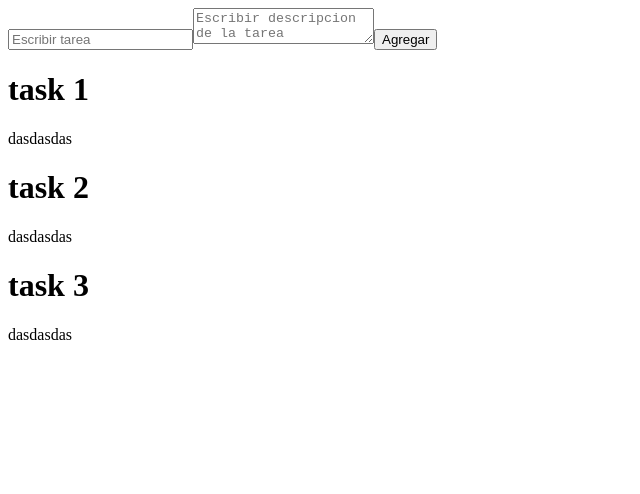
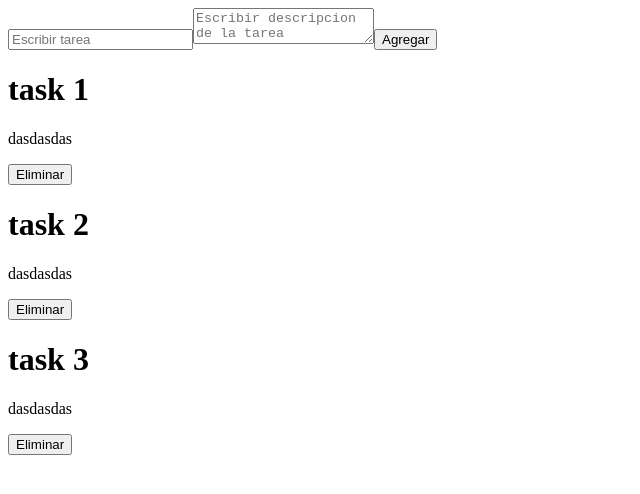
Before and after one commit to jlemes1/react-tasks-app, a React (Vite) app: page / in a window 1280 px wide. Shown: the top 494 px of the page, without its empty margins (0-640 px from the left). Built offline with nearby package versions, Linux system fonts and the light colour scheme.

Commit message:
Add delete task

```diff
--- a/src/App.jsx
+++ b/src/App.jsx
@@ -21,10 +21,14 @@
     ]);
   }
 
+  function deleteTask(taskId) {
+    setTasks(tasks.filter((task) => task.id !== taskId));
+  }
+
   return (
     <>
       <TaskForm createTask={createTask} />
-      <TaskList tasks={tasks} />
+      <TaskList tasks={tasks} deleteTask={deleteTask} />
     </>
   );
 }
--- a/src/components/TaskCard.jsx
+++ b/src/components/TaskCard.jsx
@@ -1,8 +1,9 @@
-function TaskCard({ task }) {
+function TaskCard({ task, deleteTask }) {
   return (
     <div>
       <h1>{task.title}</h1>
       <p>{task.description}</p>
+      <button onClick={() => deleteTask(task.id)}>Eliminar </button>
     </div>
   );
 }
--- a/src/components/TaskList.jsx
+++ b/src/components/TaskList.jsx
@@ -1,6 +1,6 @@
 import TaskCard from './TaskCard';
 
-function TaskList({ tasks }) {
+function TaskList({ tasks, deleteTask }) {
   if (tasks.length === 0) {
     return <h1>No hay tareas aun</h1>;
   }
@@ -8,7 +8,7 @@
   return (
     <div>
       {tasks.map((task) => (
-        <TaskCard key={task.id} task={task} />
+        <TaskCard key={task.id} task={task} deleteTask={deleteTask} />
       ))}
     </div>
   );
```
